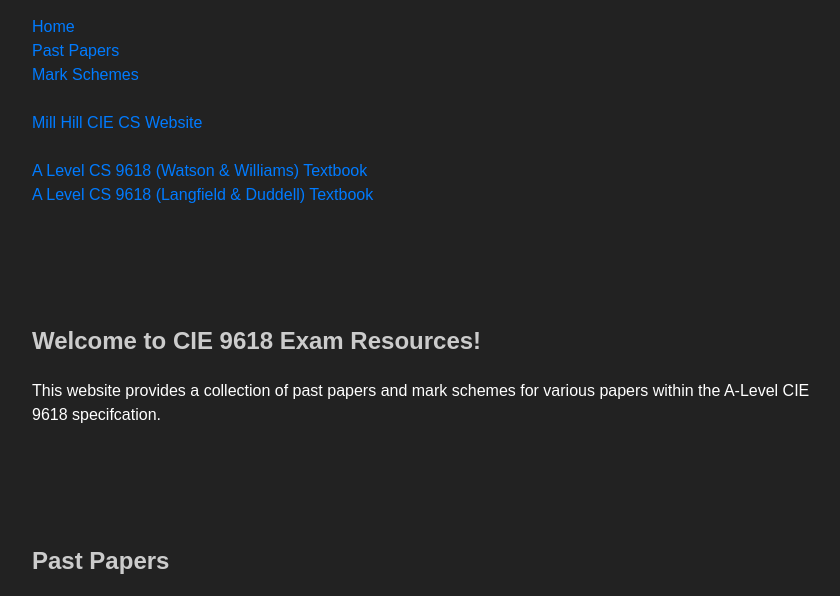
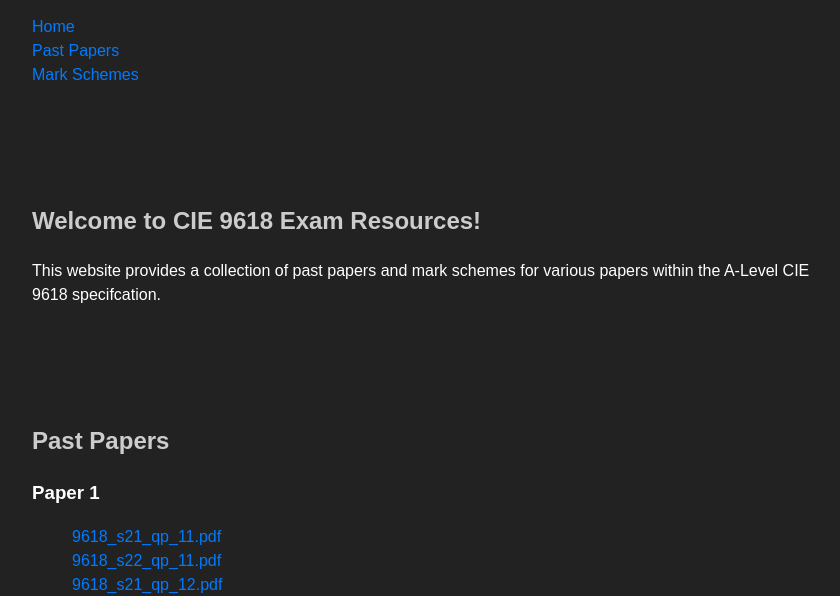
Before and after one commit to GoldenEdit/cs, a plain HTML site: page index.html in a window 1280 px wide. Shown: the part 139-735 px from the top of the page, without its empty margins (208-1048 px from the left). Drawn offline with Linux system fonts and the light colour scheme.

Commit message:
remove things that relate to mh

```diff
--- a/index.html
+++ b/index.html
@@ -18,11 +18,6 @@
           <li><a href="#index">Home</a></li>
           <li><a href="#past-papers">Past Papers</a></li>
           <li><a href="#mark-schemes">Mark Schemes</a></li>
-		  <br>
-		  <li><a href="https://sites.google.com/view/mhs9618cs/home?authuser=0" target="_blank" rel="noopener noreferrer">Mill Hill CIE CS Website</a></li>
-		  <br>
-		  <li><a href="https://www.dropbox.com/sh/sw9rq6t70uwyjeh/AAAoyTvdn81qzQjmCrY8AyaIa/Computer%20Science/A%20Level/A%20Level%20CS%209618%20%28Watson%20%26%20Williams%29.pdf?dl=0" target="_blank" rel="noopener noreferrer">A Level CS 9618 (Watson & Williams) Textbook</a></li>
-		  <li><a href="https://www.dropbox.com/sh/sw9rq6t70uwyjeh/AACP7Iwslo5WLES-pUUDyURMa/Computer%20Science/A%20Level/A%20Level%20CS%209618%20%28Langfield%20%26%20Duddell%29.pdf?dl=0" target="_blank" rel="noopener noreferrer">A Level CS 9618 (Langfield & Duddell) Textbook</a></li>
         </ul>
       </div>
     </nav>
```
